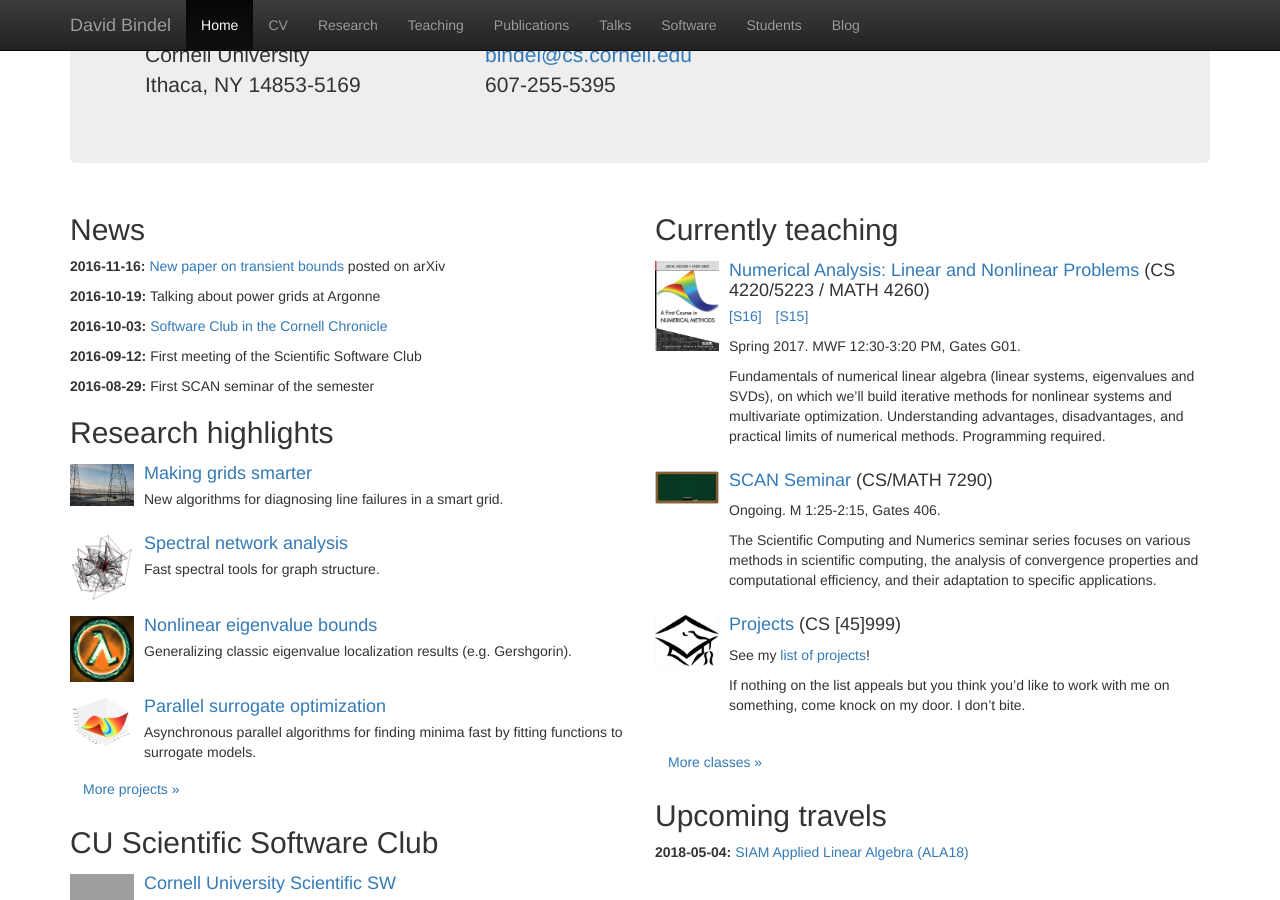
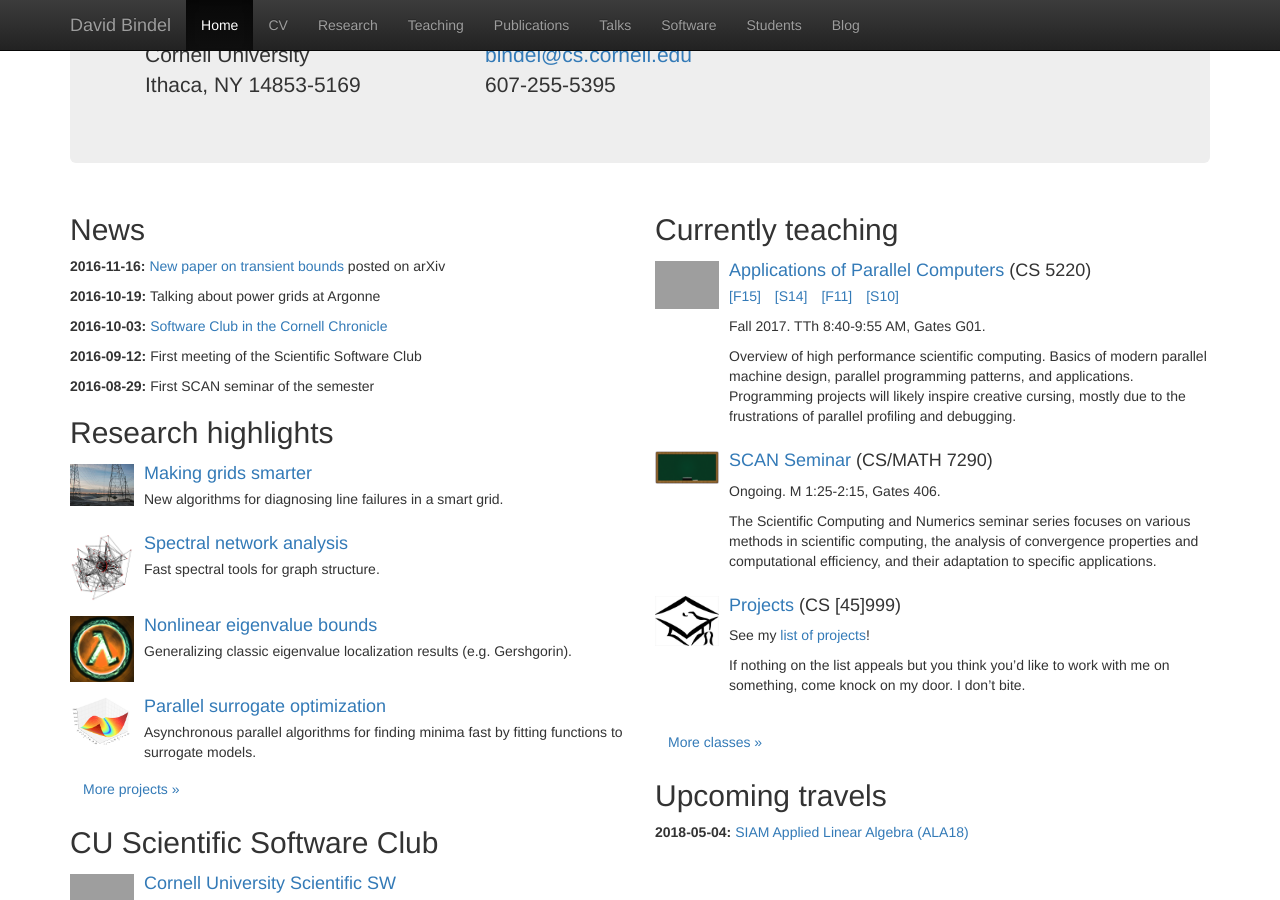
Before and after one commit to dbindel/cornell_web, a Jekyll site: the page built from index.html, in a window 1280 px wide and 900 px high, scrolled down 418 px. Built offline with Jekyll 4.4.1, drawn with Linux system fonts in a browser that asks for light colours; nearby versions of some CDN libraries; grey boxes are pictures that could not be loaded.

Commit message:
Update class list.

```diff
--- a/_data/classes.yml
+++ b/_data/classes.yml
@@ -22,12 +22,12 @@
 # Info for courses appearing on front page
 current:
   -
-    semester: S17
-    course: cs4220
+    semester: F17
+    course: cs5220
     where: cornell
-    url: http://www.cs.cornell.edu/courses/cs4220/2017sp/
+    url: http://www.cs.cornell.edu/courses/cs5220/2017fa/
     logistics: |
-      Spring 2017.  MWF 12:30-3:20 PM, Gates G01.
+      Fall 2017.  TTh 8:40-9:55 AM, Gates G01.
   -
     course: scan
     where: cornell
@@ -47,6 +47,11 @@
 
 # Record of past courses
 previous:
+  -
+    semester: S17
+    course: cs4220
+    where: cornell
+    url: http://www.cs.cornell.edu/courses/cs4220/2017sp/
   -
     semester: F16
     course: cs6210
```
